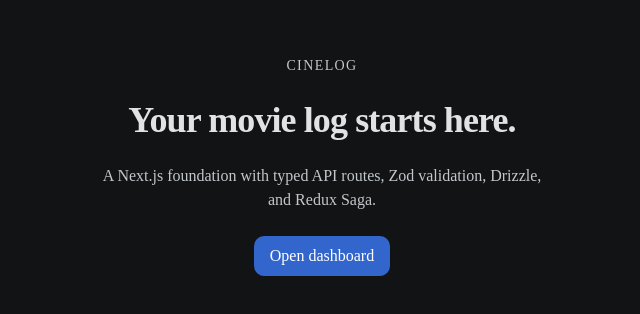
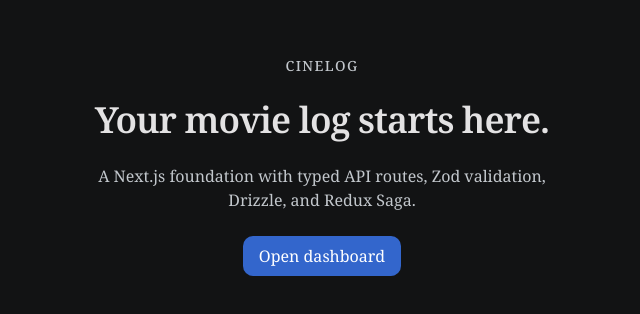
Before and after one commit to ajs-codes/cinelog, a Next.js app: page / in a window 1280 px wide. Shown: the part 234-548 px from the top of the page, without its empty margins (318-958 px from the left). Built offline with nearby package versions, Linux system fonts and the light colour scheme.

Commit message:
integrate fonts

```diff
--- a/src/app/globals.css
+++ b/src/app/globals.css
@@ -7,9 +7,6 @@
 @theme inline {
   --color-background: var(--background);
   --color-foreground: var(--foreground);
-  --font-sans: var(--font-sans);
-  --font-mono: var(--font-geist-mono);
-  --font-heading: var(--font-sans);
   --color-sidebar-ring: var(--sidebar-ring);
   --color-sidebar-border: var(--sidebar-border);
   --color-sidebar-accent-foreground: var(--sidebar-accent-foreground);
@@ -70,6 +67,11 @@
 
   --color-outline-variant: var(--outline-variant);
   --color-neutral: var(--neutral);
+  --color-outline-alt: var(--outline-alt);
+
+  --font-noto-sans: var(--font-noto-serif);
+  --font-public-sans: var(--font-public-sans);
+  --font-heading: var(--font-noto-serif);
 }
 
 :root {
@@ -107,7 +109,7 @@
   --sidebar-ring: oklch(0.708 0 0);
 
   /* Custom Colors */
-    --surface: #121314;
+  --surface: #121314;
   --surface-container: #1f2021;
   --surface-container-high: #292a2b;
   --surface-container-low: #1b1c1d;
@@ -172,9 +174,6 @@
     @apply border-border outline-ring/50;
   }
   body {
-    @apply bg-background text-foreground;
-  }
-  html {
-    @apply font-sans;
+    @apply bg-background text-foreground font-noto-sans;
   }
 }
--- a/src/app/layout.tsx
+++ b/src/app/layout.tsx
@@ -2,15 +2,18 @@ import type { Metadata } from "next";
 import { Geist, Geist_Mono } from "next/font/google";
 import "./globals.css";
 import { Providers } from "./providers";
+import { Noto_Serif, Public_Sans } from "next/font/google";
 
-const geistSans = Geist({
-  variable: "--font-geist-sans",
+const notoSerif = Noto_Serif({
+  variable: "--font-noto-serif",
   subsets: ["latin"],
+  display: "swap",
 });
 
-const geistMono = Geist_Mono({
-  variable: "--font-geist-mono",
+const publicSans = Public_Sans({
+  variable: "--font-public-sans",
   subsets: ["latin"],
+  display: "swap",
 });
 
 export const metadata: Metadata = {
@@ -22,7 +25,7 @@ export default function RootLayout({ children }: LayoutProps<"/">) {
   return (
     <html
       lang="en"
-      className={`${geistSans.variable} ${geistMono.variable} h-full antialiased`}
+      className={`${notoSerif.variable} ${publicSans.variable} h-full antialiased`}
     >
       <body className="min-h-full flex flex-col">
         <Providers>{children}</Providers>
```
